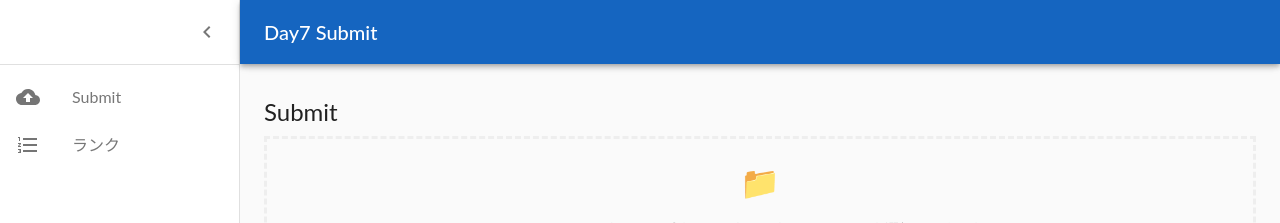
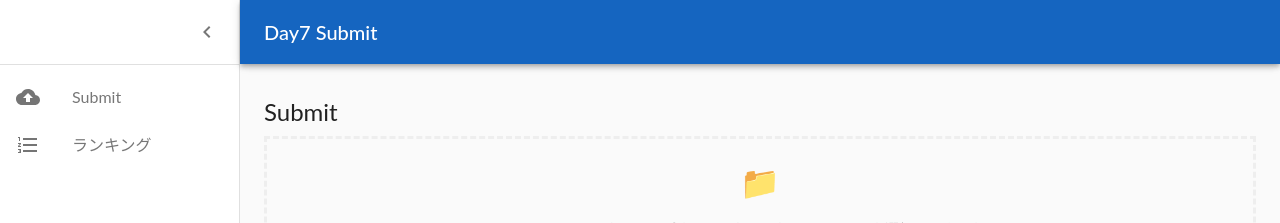
Before and after one commit to rhenerose/dsit_score_react, a React (Create React App) app: page / in a window 1280 px wide. Shown: the top 223 px of the page. Built offline with nearby package versions, Linux system fonts and the light colour scheme; the HTML template or start-up script is replaced by a standard one.

Commit message:
update 「ランク」 → 「ランキング」

```diff
--- a/src/components/templates/GenericTemplate.tsx
+++ b/src/components/templates/GenericTemplate.tsx
@@ -225,7 +225,7 @@ const GenericTemplate: React.FC<GenericTemplateProps> = ({
                                 <ListItemIcon>
                                     <FormatListNumberedIcon />
                                 </ListItemIcon>
-                                <ListItemText primary="ランク" />
+                                <ListItemText primary="ランキング" />
                             </ListItem>
                         </Link>
                     </List>
```
